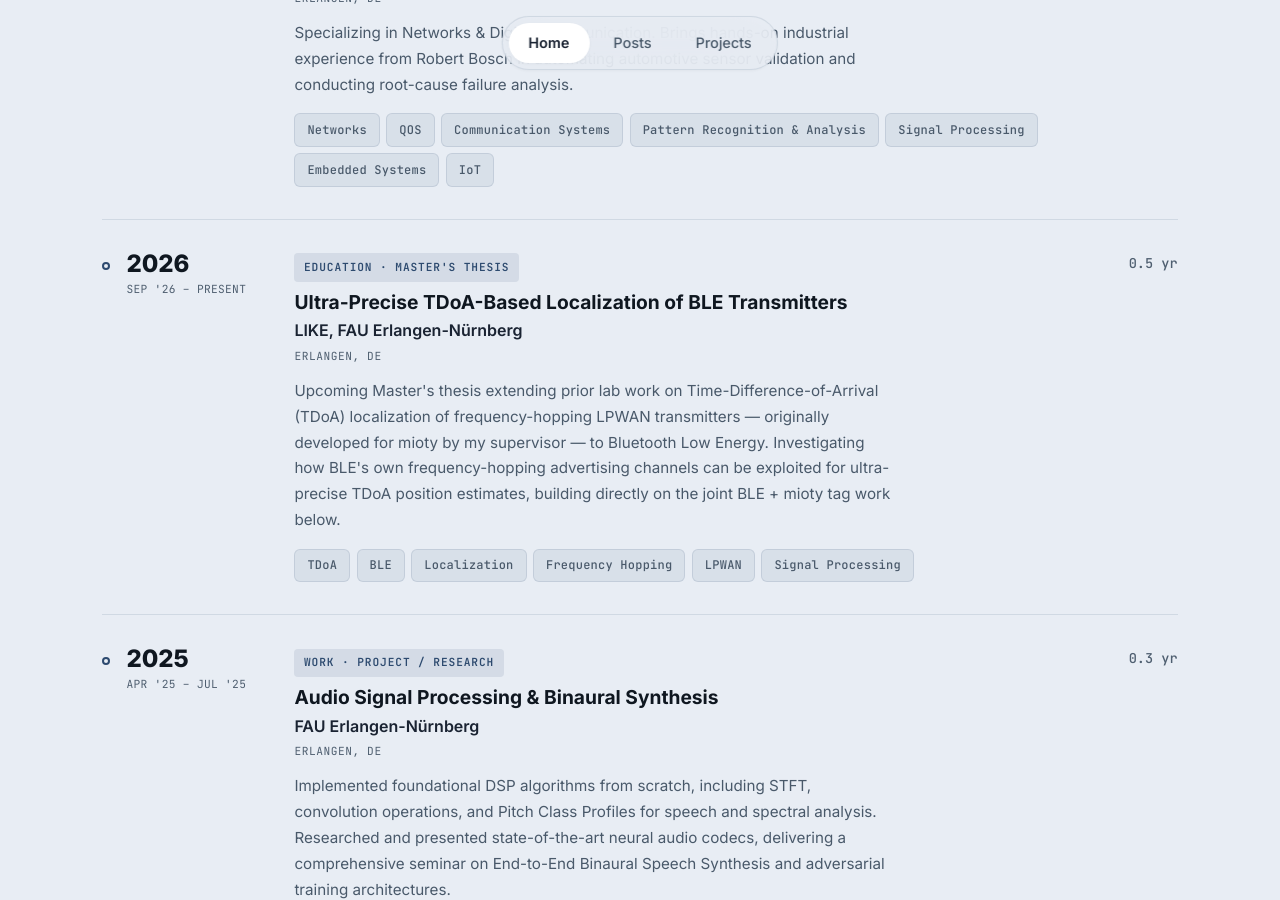
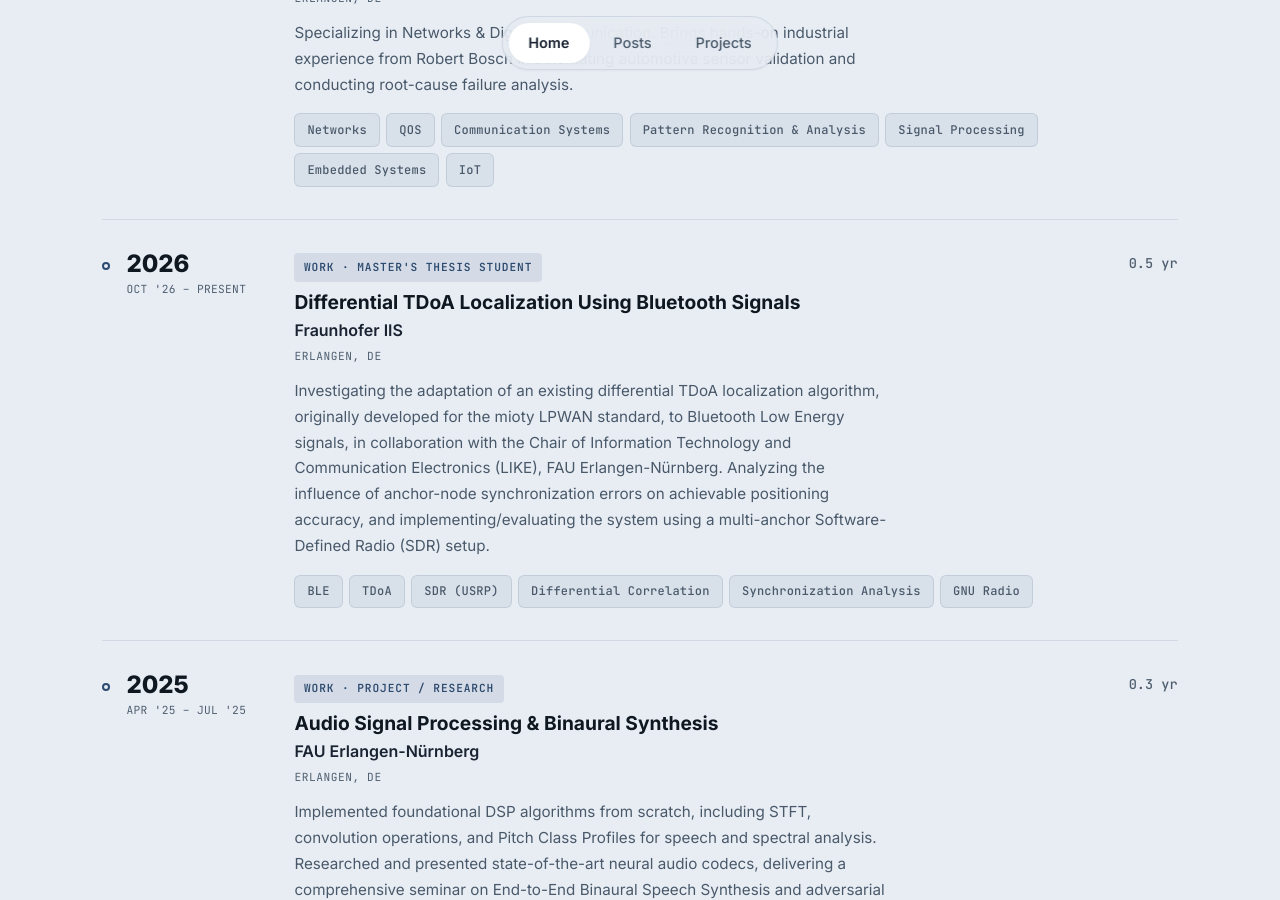
Before and after one commit to Chandubreddy819/Portfolio, a Jekyll site: the page built from index.html, in a window 1280 px wide and 900 px high, scrolled down 1280 px. Built offline with Jekyll 4.4.1, drawn with Linux system fonts in a browser that asks for light colours; some web fonts are replaced; some of the changed text lies outside the part shown.

Commit message:
Sync thesis details with updated resume: Fraunhofer IIS, not FAU/LIKE
The Master's thesis is hosted at Fraunhofer IIS (in collaboration with
the LIKE chair, FAU), not directly at FAU/LIKE as previously listed.
Updated title to "Differential TDoA Localization Using Bluetooth
Signals", start date to Oct 2026, tech stack to the actual methodology
(SDR/USRP, differential correlation, synchronization analysis, GNU
Radio), and moved the timeline entry from EDUCATION to WORK to match
how the resume now categorizes it (Professional Experience, alongside
Robert Bosch).

Also fixed a stale accuracy claim in the mioty project timeline entry
that still said a flat "100m" - already corrected elsewhere on the
site to the ~10m typical / 100m single-observation nuance, but missed
here.

Updated resume PDF to the new version.

Co-Authored-By: Claude Sonnet 5 <noreply@anthropic.com>

```diff
--- a/_data/experience.yml
+++ b/_data/experience.yml
@@ -10,15 +10,15 @@
   tech: ["Networks", "QOS", "Communication Systems", "Pattern Recognition & Analysis", "Signal Processing", "Embedded Systems", "IoT"]
 
 - year: "2026"
-  dateRange: "SEP '26 – PRESENT"
-  type: "EDUCATION"
-  role: "MASTER'S THESIS"
-  title: "Ultra-Precise TDoA-Based Localization of BLE Transmitters"
-  company: "LIKE, FAU Erlangen-Nürnberg"
+  dateRange: "OCT '26 – PRESENT"
+  type: "WORK"
+  role: "MASTER'S THESIS STUDENT"
+  title: "Differential TDoA Localization Using Bluetooth Signals"
+  company: "Fraunhofer IIS"
   location: "ERLANGEN, DE"
-  description: "Upcoming Master's thesis extending prior lab work on Time-Difference-of-Arrival (TDoA) localization of frequency-hopping LPWAN transmitters — originally developed for mioty by my supervisor — to Bluetooth Low Energy. Investigating how BLE's own frequency-hopping advertising channels can be exploited for ultra-precise TDoA position estimates, building directly on the joint BLE + mioty tag work below."
+  description: "Investigating the adaptation of an existing differential TDoA localization algorithm, originally developed for the mioty LPWAN standard, to Bluetooth Low Energy signals, in collaboration with the Chair of Information Technology and Communication Electronics (LIKE), FAU Erlangen-Nürnberg. Analyzing the influence of anchor-node synchronization errors on achievable positioning accuracy, and implementing/evaluating the system using a multi-anchor Software-Defined Radio (SDR) setup."
   duration: "0.5 yr"
-  tech: ["TDoA", "BLE", "Localization", "Frequency Hopping", "LPWAN", "Signal Processing"]
+  tech: ["BLE", "TDoA", "SDR (USRP)", "Differential Correlation", "Synchronization Analysis", "GNU Radio"]
 
 - year: "2025"
   dateRange: "APR '25 – JUL '25"
@@ -38,7 +38,7 @@
   title: "mioty® & BLE Hybrid Localization Tag"
   company: "FAU Erlangen-Nürnberg"
   location: "ERLANGEN, DE"
-  description: "Architected a dual-protocol tracking system, integrating mioty for long-range telemetry and BLE for Google's Find My Device Network (FMDN) ecosystem. Optimized system power consumption for standard CR2032 coin cells by implementing aggressive firmware sleep states and hardware reservoir capacitors. Validated end to end: a real Android phone observed the tag and resolved a geographically correct position via FMDN, accurate to 100m."
+  description: "Architected a dual-protocol tracking system, integrating mioty for long-range telemetry and BLE for Google's Find My Device Network (FMDN) ecosystem. Optimized system power consumption for standard CR2032 coin cells by implementing aggressive firmware sleep states and hardware reservoir capacitors. Validated end to end: a real Android phone observed the tag and resolved a geographically correct position via FMDN — typically ~10m accurate with denser observation, 100m from this single-phone field test."
   duration: "1.1 yr"
   tech: ["mioty", "BLE", "Google FMDN", "STM32F103", "SX1280", "KiCad", "Leaflet.js", "Power Budgeting"]
 
--- a/_data/profile.yml
+++ b/_data/profile.yml
@@ -13,10 +13,10 @@ status:
   fields:
     BASED: "Erlangen, Germany"
     STUDYING: "FAU Erlangen-Nürnberg"
-    TINKERING: "TDoA localization for BLE"
+    TINKERING: "Differential TDoA for BLE (SDR)"
     READING: "Edge AI and 6G topologies"
-intro: "Right now, I'm at <strong>FAU Erlangen-Nürnberg</strong>, starting my Master's thesis on TDoA-based BLE localization. Previously at <strong>Robert Bosch</strong>, building automated sensor validation systems for powertrain solutions."
-availability: "Starting my Master's Thesis on TDoA-based BLE localization at FAU/LIKE. Separately, I'm actively seeking a Werkstudent role in IoT, Embedded Systems, or Wireless Communication. Available 20h/week during the semester."
+intro: "Right now, I'm at <strong>Fraunhofer IIS</strong>, starting my Master's thesis on Differential TDoA-based BLE localization, in collaboration with FAU's LIKE chair. Previously at <strong>Robert Bosch</strong>, building automated sensor validation systems for powertrain solutions."
+availability: "Starting my Master's Thesis on Differential TDoA-based BLE localization at Fraunhofer IIS (in collaboration with FAU/LIKE). Separately, I'm actively seeking a Werkstudent role in IoT, Embedded Systems, or Wireless Communication. Available 20h/week during the semester."
 social:
   email: "chandu.baya.reddy@gmail.com"
   github: "Chandubreddy819"
```
Also changed, not shown: 1 other file.
